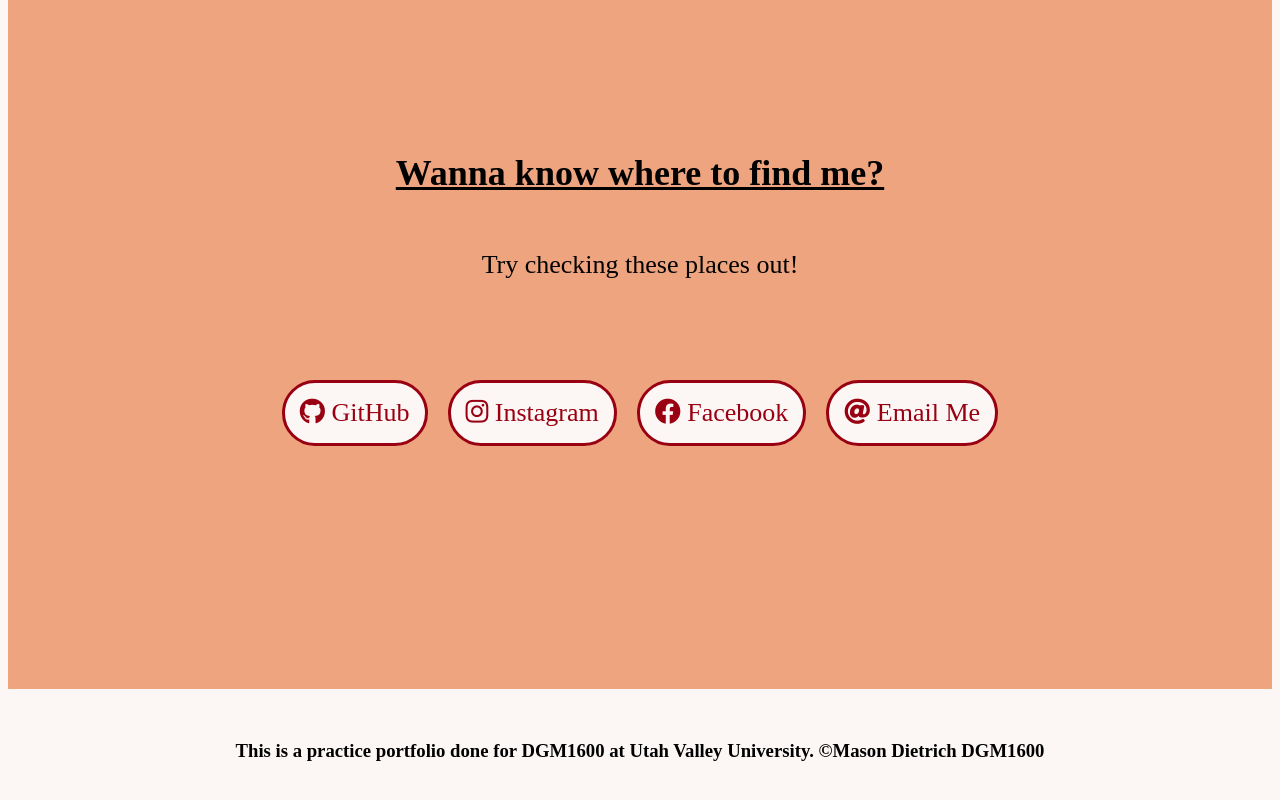
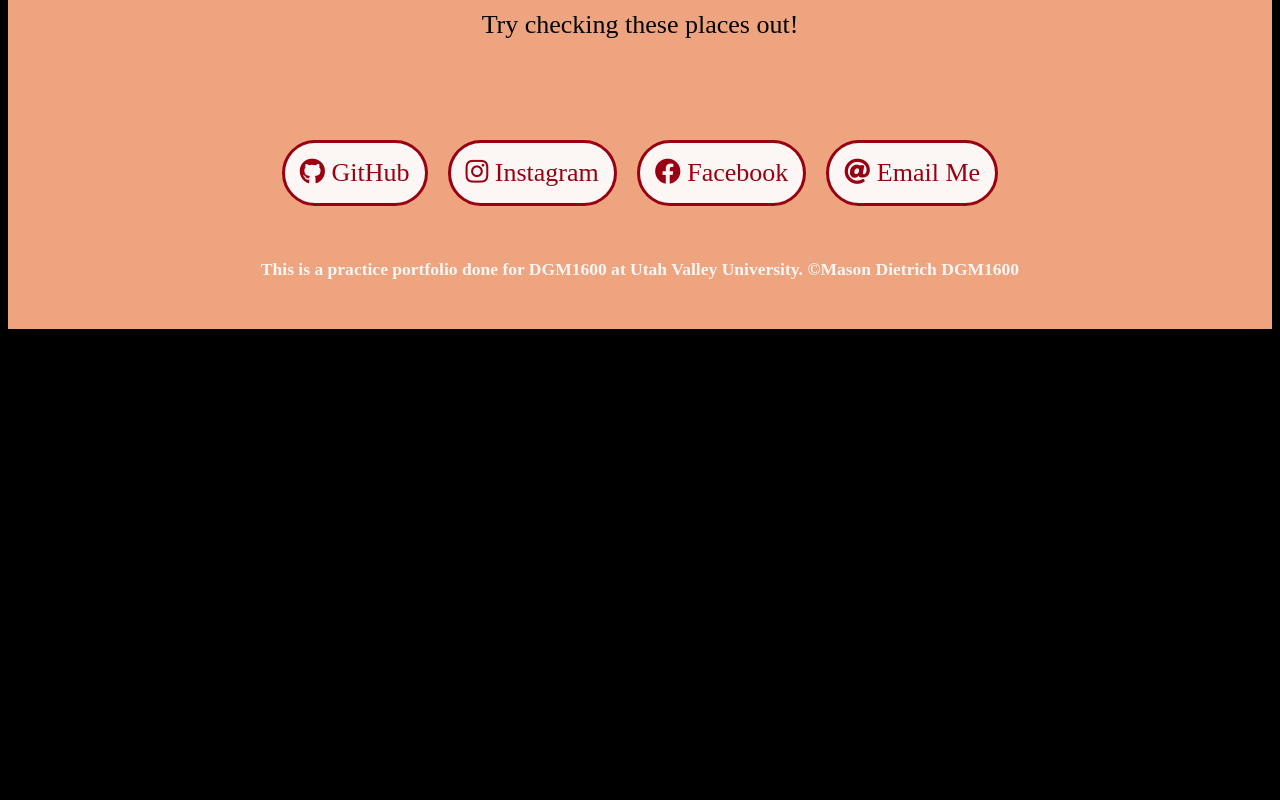
Before and after one commit to Mas-Dietrich/Project2, a plain HTML site: page index.html in a window 1280 px wide. Shown: the part 1879-2679 px from the top of the page. After the commit the page ends 2216 px from the top, so only its background shows below. Drawn offline with Linux system fonts and the light colour scheme.

Commit message:
styled changes to footer and contact sizing

```diff
--- a/style.css
+++ b/style.css
@@ -1,6 +1,7 @@
 html{
     scroll-behavior: smooth;
-    background-color: var(--off-white);
+    box-sizing:border-box;
+    background-color: black;
 }
 
 :root{
@@ -104,7 +105,7 @@ a {
     align-items: center;
     text-align: center;
     width: 100%;
-    height: 100vh;
+    height: 40vh;
 
 }
 #contact h1 {
@@ -154,9 +155,11 @@ p {
 }
 
 footer{
-    margin: 1rem;
-    padding: 1rem;
+    padding: 2rem;
     text-align: center;
+    background-color: var(--peach);
+    color: var(--off-white);
+    font-size: 15px;
 }
 
 ul {
```
